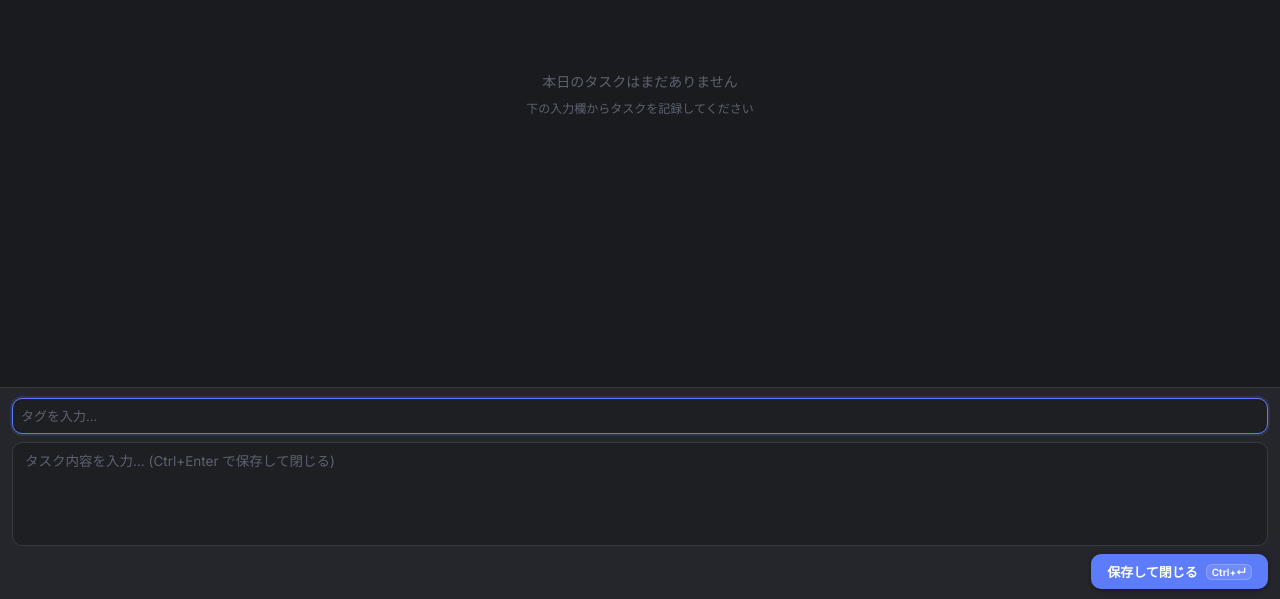
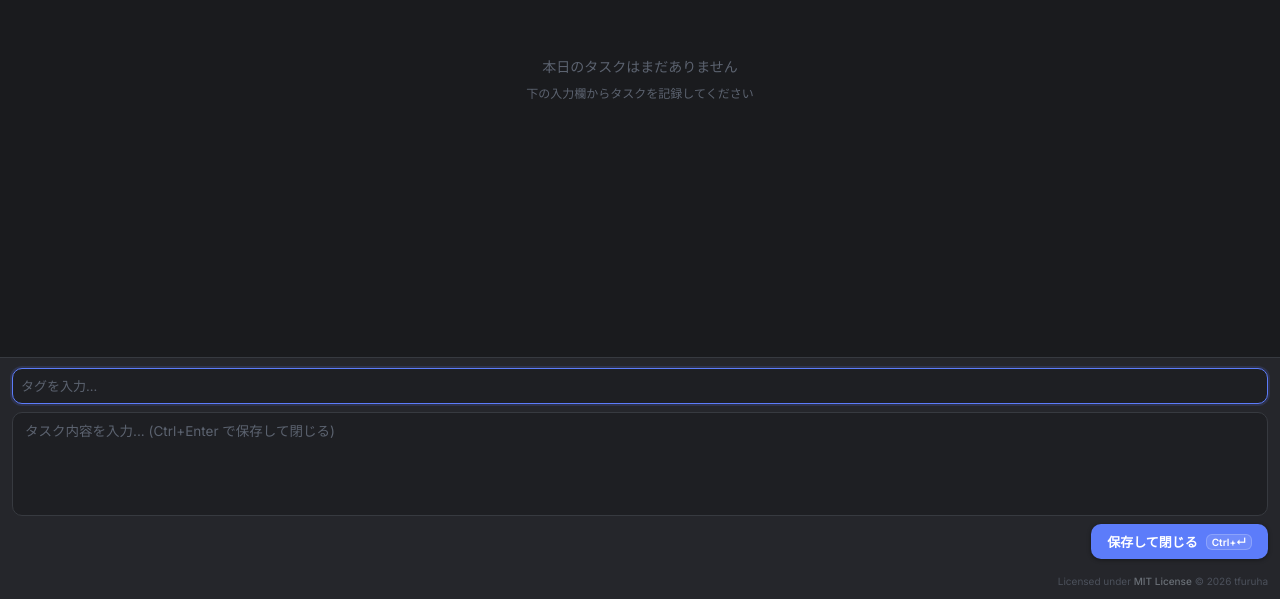
Before and after one commit to tfuruha/TaskmemoLogger, a website built with Vite: page frontend/index.html in a window 1280 px wide. Shown: the part 201-800 px from the top of the page. Built offline with nearby package versions, Linux system fonts and the light colour scheme.

Commit message:
ライセンス表示の追加

```diff
--- a/frontend/index.html
+++ b/frontend/index.html
@@ -61,6 +61,10 @@
           <kbd>Ctrl+↵</kbd>
         </button>
       </div>
+
+      <div class="license-info">
+        Licensed under <span class="license-type">MIT License</span> &copy; 2026 tfuruha
+      </div>
     </footer>
   </div>
 
--- a/frontend/src/style.css
+++ b/frontend/src/style.css
@@ -343,6 +343,20 @@ kbd {
   border: 1px solid rgba(255,255,255,.2);
 }
 
+/* License Info */
+.license-info {
+  margin-top: 6px;
+  text-align: right;
+  font-size: 10px;
+  color: var(--text-muted);
+  opacity: 0.7;
+}
+
+.license-type {
+  font-weight: 500;
+  color: var(--text-secondary);
+}
+
 /* Scrollbar (global) */
 ::-webkit-scrollbar { width: 5px; }
 ::-webkit-scrollbar-track { background: transparent; }
```
Also changed, not shown: README.md, 2 other files.
